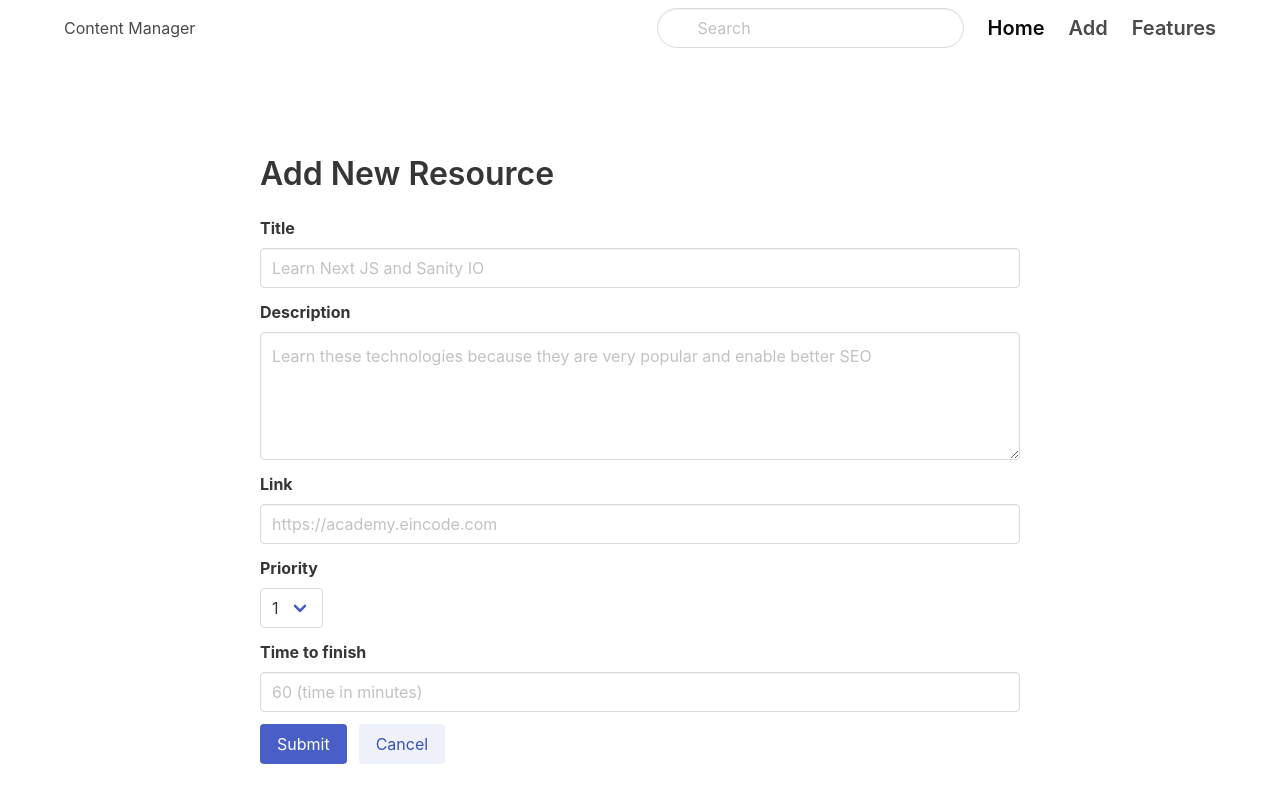
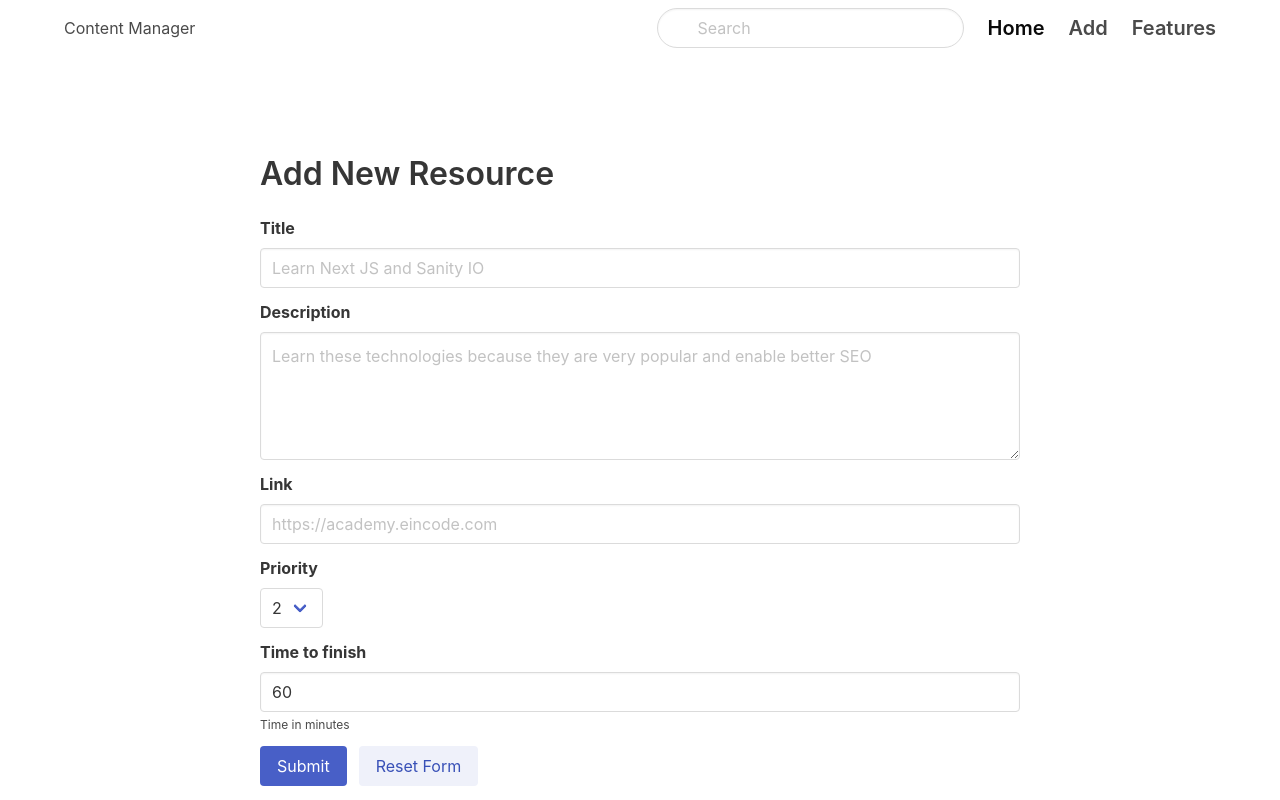
Before and after one commit to dmunoz-10/content-manager-web, a Next.js app: page /resources/new in a window 1280 px wide. Built offline with nearby package versions, Linux system fonts and the light colour scheme.

Commit message:
Finishes the form in the resources new page

```diff
--- a/src/pages/resources/new.tsx
+++ b/src/pages/resources/new.tsx
@@ -1,7 +1,25 @@
-import { FC } from "react"
+import { FC, useState, ChangeEvent } from "react"
 import Layout from "@/components/Layout"
 
+const DEFAULT_DATA = {
+  title: "",
+  description: "",
+  link: "",
+  priority: "2",
+  timeToFinish: "60",
+}
+
 const ResourceCreate: FC = () => {
+  const [form, setForm] = useState(DEFAULT_DATA)
+
+  const handleChange = (e: ChangeEvent<HTMLInputElement | HTMLTextAreaElement | HTMLSelectElement>) => {
+    setForm({ ...form, [e.target.name]: e.target.value })
+  }
+
+  const resetForm = () => setForm(DEFAULT_DATA)
+
+  const submitForm = () => alert(JSON.stringify(form))
+
   return (
     <Layout>
       <div className="container">
@@ -14,7 +32,14 @@ const ResourceCreate: FC = () => {
                 <div className="field">
                   <label className="label">Title</label>
                   <div className="control">
-                    <input className="input" type="text" placeholder="Learn Next JS and Sanity IO" />
+                    <input
+                      className="input"
+                      type="text"
+                      name="title"
+                      value={form.title}
+                      onChange={handleChange}
+                      placeholder="Learn Next JS and Sanity IO"
+                    />
                   </div>
                 </div>
 
@@ -23,6 +48,9 @@ const ResourceCreate: FC = () => {
                   <div className="control">
                     <textarea
                       className="textarea"
+                      name="description"
+                      value={form.description}
+                      onChange={handleChange}
                       placeholder="Learn these technologies because they are very popular and enable better SEO"
                     >
                     </textarea>
@@ -32,7 +60,14 @@ const ResourceCreate: FC = () => {
                 <div className="field">
                   <label className="label">Link</label>
                   <div className="control">
-                    <input className="input" type="text" placeholder="https://academy.eincode.com" />
+                    <input
+                      className="input"
+                      type="text"
+                      name="link"
+                      value={form.link}
+                      onChange={handleChange}
+                      placeholder="https://academy.eincode.com"
+                    />
                   </div>
                 </div>
 
@@ -40,7 +75,11 @@ const ResourceCreate: FC = () => {
                   <label className="label">Priority</label>
                   <div className="control">
                     <div className="select">
-                      <select>
+                      <select
+                        name="priority"
+                        value={form.priority}
+                        onChange={handleChange}
+                      >
                         <option>1</option>
                         <option>2</option>
                         <option>3</option>
@@ -52,16 +91,25 @@ const ResourceCreate: FC = () => {
                 <div className="field">
                   <label className="label">Time to finish</label>
                   <div className="control">
-                    <input className="input" type="number" placeholder="60 (time in minutes)" />
+                    <input
+                      className="input"
+                      type="number"
+                      name="timeToFinish"
+                      value={form.timeToFinish}
+                      onChange={handleChange}
+                      placeholder="60"
+                    />
+                    <p className="help">Time in minutes</p>
                   </div>
                 </div>
 
                 <div className="field is-grouped">
                   <div className="control">
-                    <button className="button is-link">Submit</button>
+                    <button className="button is-link" type="button" onClick={submitForm}>Submit</button>
                   </div>
+
                   <div className="control">
-                    <button className="button is-link is-light">Cancel</button>
+                    <button className="button is-link is-light" onClick={resetForm}>Reset Form</button>
                   </div>
                 </div>
               </form>
```
